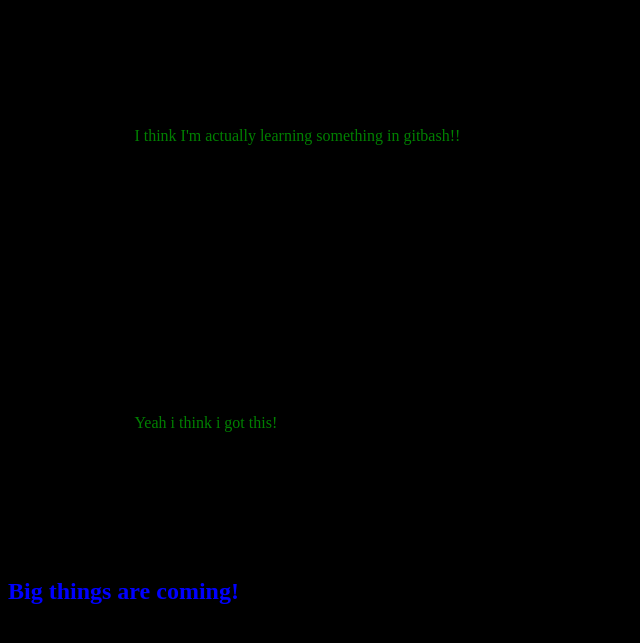
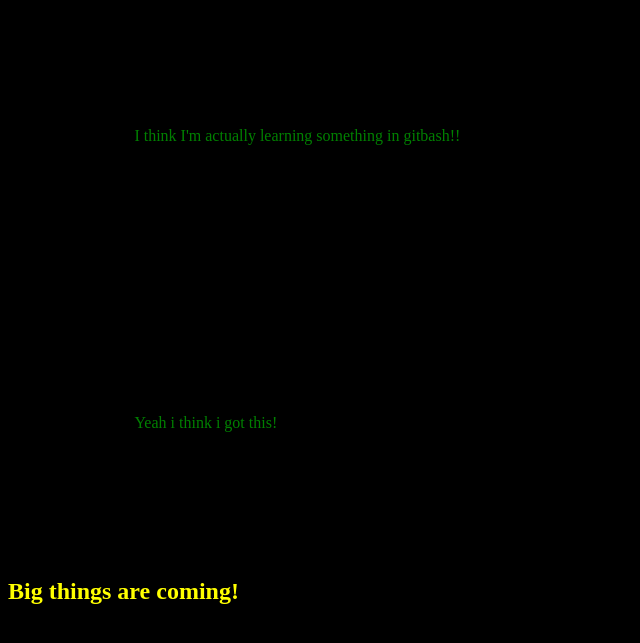
Before and after one commit to KHulett/gitpractice, a plain HTML site: page index.html in a window 1280 px wide. Shown: the part 79-722 px from the top of the page, without its empty margins (0-640 px from the left). Drawn offline with Linux system fonts and the light colour scheme.

Commit message:
color change

```diff
--- a/style.css
+++ b/style.css
@@ -1,5 +1,5 @@
 h1, h3 {color: red;}
-h2{color:blue;}
+h2{color:yellow;}
 
 p{color: green;
   padding: 10%;}
```
